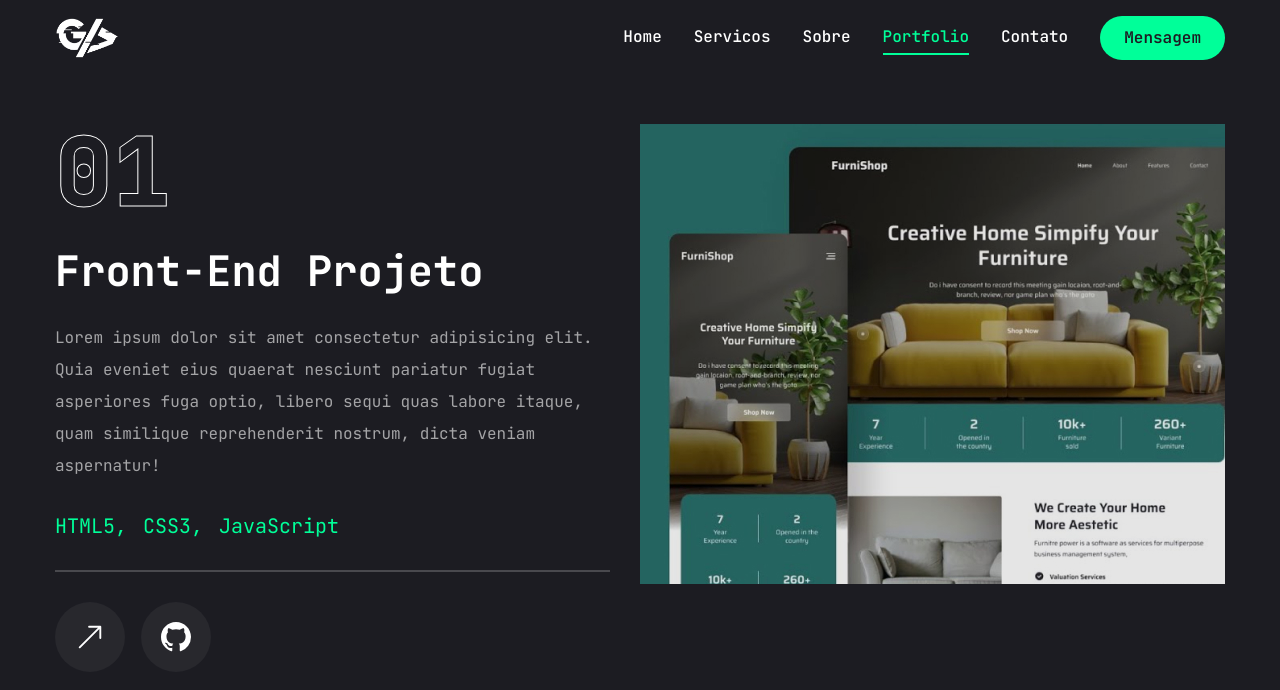
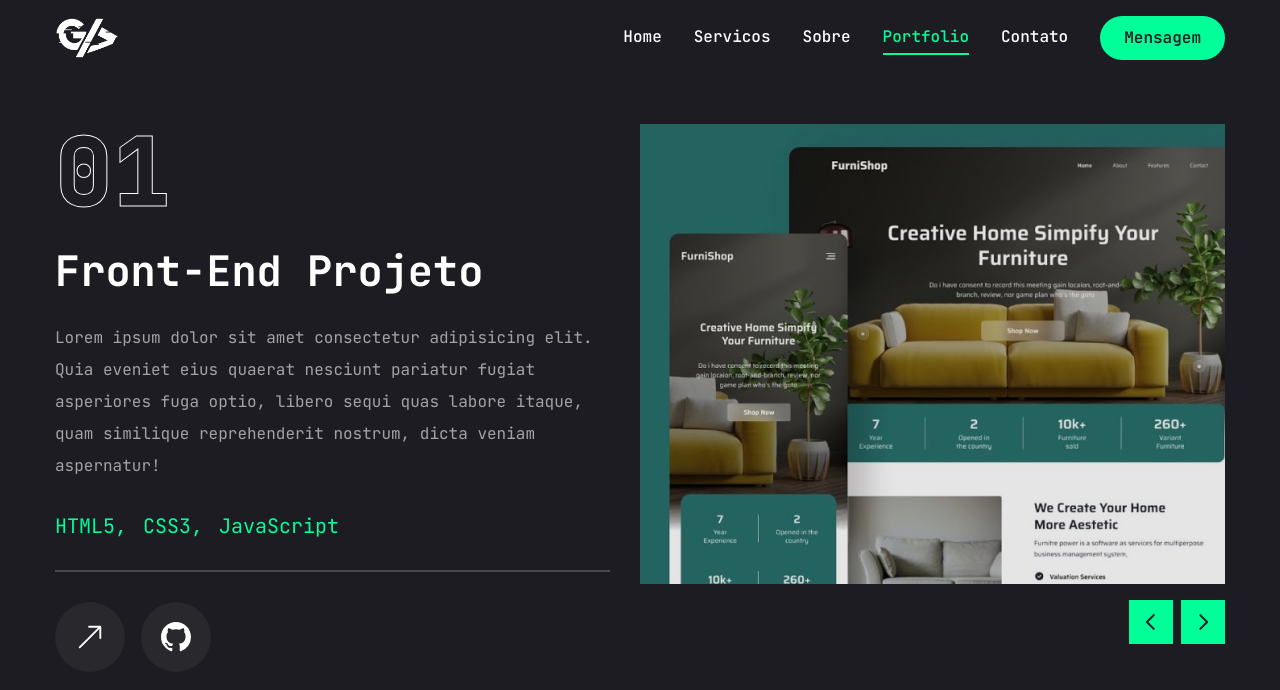
Before and after one commit to GrecoPeres/My-Portfolio, a Next.js app: page /portfolio in a window 1280 px wide. Shown: the top 690 px of the page. Built offline with nearby package versions, Linux system fonts and the light colour scheme.

Commit message:
feat: I finished section portfolio completed - 100%

```diff
--- a/app/portfolio/page.jsx
+++ b/app/portfolio/page.jsx
@@ -6,7 +6,7 @@
 import "swiper/css";
 import { BsArrowUpRight, BsGithub } from 'react-icons/bs';
 import { Tooltip, TooltipContent, TooltipProvider, TooltipTrigger } from "../../components/ui/tooltip";
-import { WorkSliderBtns } from '../../components/WorkSliderBtns';
+import WorkSliderBtns from '../../components/WorkSliderBtns';
 import Link from 'next/link';
 import Image from 'next/image';
 
@@ -132,7 +132,7 @@
                 );
               })}
               {/* botoes do swiper */}
-              {/* <WorkSliderBtns containerStyles="flex gap-2 absolute right-0 bottom-[calc(50%_-_22px)] xl:bottom-0 z-20 w-full justify-between xl:w-max xl:justify-none" btnStyles="bg-accent hover:bg-accent-hover text-primary text-[22px] w-[44px] h-[44px] flex justify-center items-center transition-all" /> */}
+              <WorkSliderBtns containerStyles="flex gap-2 absolute right-0 bottom-[calc(50%_-_22px)] xl:bottom-0 z-20 w-full justify-between xl:w-max xl:justify-none" btnStyles="bg-accent hover:bg-accent-hover text-primary text-[22px] w-[44px] h-[44px] flex justify-center items-center transition-all" />
             </Swiper>
           </div>
         </div>
--- a/components/WorkSliderBtns.jsx
+++ b/components/WorkSliderBtns.jsx
@@ -10,7 +10,7 @@
         <button className={btnStyles} onClick={()=> swiper.slidePrev()}><PiCaretLeftBold className={iconStyles} /></button>
         <button className={btnStyles} onClick={()=> swiper.slideNext()}><PiCaretRightBold className={iconStyles} /></button>
     </div>
-  )
+  );
 }
 
 export default WorkSliderBtns;
```
